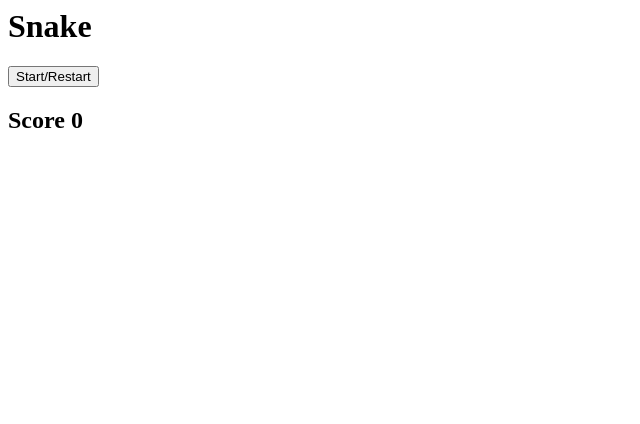
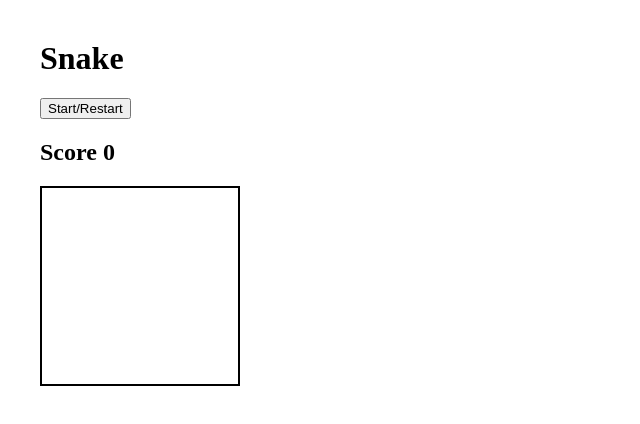
Before and after one commit to sevrinn/snake-game, a plain HTML site: page index.html in a window 1280 px wide. Shown: the whole page, without its empty margins (0-640 px from the left). Drawn offline with Linux system fonts and the light colour scheme.

Commit message:
made grid visible with border

```diff
--- a/index.html
+++ b/index.html
@@ -10,7 +10,7 @@
   <h1>Snake</h1>
   <button id="start">Start/Restart</button>
   <h2>Score <span>0</span></h2>
-  <div id="grid"></div>
+  <div class="grid"></div>
   <script src="snake.js"></script>
 </body>
 </html>
--- a/styles.css
+++ b/styles.css
@@ -0,0 +1,16 @@
+*{
+
+  box-sizing: border-box;
+}
+
+html, body {
+  margin: 10px;
+  padding: 10px;
+
+}
+
+.grid {
+  border: 2px solid black;
+  height: 200px;
+  width: 200px;
+}
```
